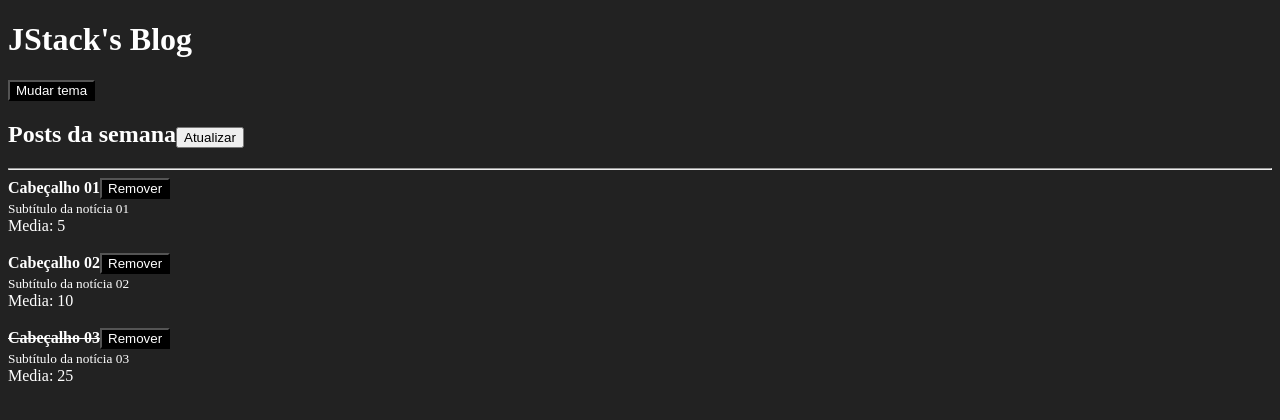
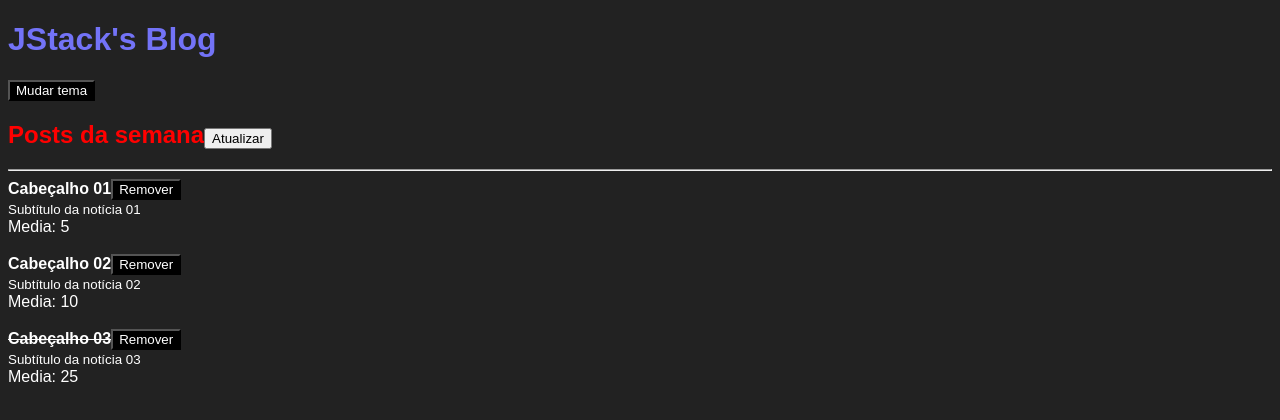
Before and after one commit to brgcostadev/react-mateus-silva, a React app in the folder react-fundamentos/: page / in a window 1280 px wide. Shown: the top 420 px of the page. Built offline with nearby package versions, Linux system fonts and the light colour scheme.

Commit message:
CSS modules aplicado

```diff
--- /dev/null
+++ b/react-fundamentos/src/App.css
@@ -0,0 +1,3 @@
+.title {
+  color: red;
+}
--- a/react-fundamentos/src/App.js
+++ b/react-fundamentos/src/App.js
@@ -2,6 +2,7 @@
 import Post from "./Post";
 import Header from "./Header";
 import { ThemeProvider } from "./ThemeContext";
+import styles from "./App.css";
 
 function App() {
   const [posts, setPosts] = useState([
@@ -47,7 +48,7 @@
   return (
     <ThemeProvider>
       <Header title="JStack's Blog">
-        <h2>
+        <h2 className={styles.title}>
           Posts da semana
           <button onClick={handleRefresh}>Atualizar</button>
         </h2>
--- /dev/null
+++ b/react-fundamentos/src/Header.css
@@ -0,0 +1,3 @@
+.title {
+  color: rgb(115, 115, 247);
+}
--- a/react-fundamentos/src/Header.js
+++ b/react-fundamentos/src/Header.js
@@ -1,5 +1,6 @@
 import React, { useContext } from "react";
 import Button from "./Button";
+import styles from "./Header.css";
 
 import { ThemeContext } from "./ThemeContext";
 
@@ -7,7 +8,7 @@
   const { onToggleTheme } = useContext(ThemeContext);
   return (
     <>
-      <h1>{props.title}</h1>
+      <h1 className={styles.title}>{props.title}</h1>
       <Button onClick={onToggleTheme}>Mudar tema</Button>
       {props.children}
     </>
--- a/react-fundamentos/src/PostHeader.js
+++ b/react-fundamentos/src/PostHeader.js
@@ -4,7 +4,7 @@
 export default function PostHeader(props) {
   return (
     <>
-      <strong>
+      <strong className="title">
         {props.post.read && <s>{props.post.title}</s>}
         {!props.post.read && props.post.title}
       </strong>
--- a/react-fundamentos/src/index.css
+++ b/react-fundamentos/src/index.css
@@ -1,4 +1,5 @@
 body {
   background-color: #222;
   color: #fff;
+  font-family: sans-serif;
 }
--- a/react-fundamentos/webpack.config.js
+++ b/react-fundamentos/webpack.config.js
@@ -23,7 +23,16 @@
       },
       {
         test: /\.css$/,
-        use: ["style-loader", "css-loader"],
+        exclude: /node_modules/,
+        use: [
+          "style-loader",
+          {
+            loader: "css-loader",
+            options: {
+              modules: true,
+            },
+          },
+        ],
       },
     ],
   },
```
